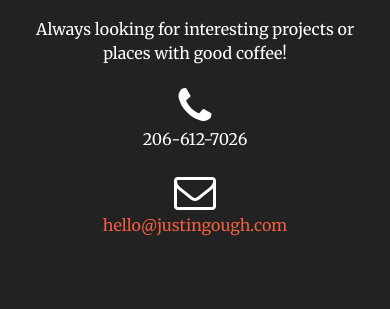
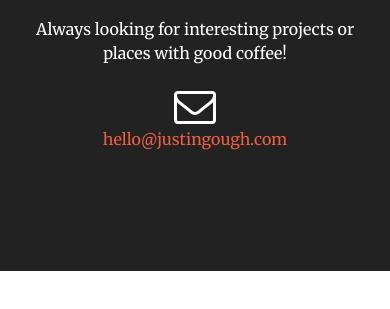
Before and after one commit to goughjustin/goughjustin.github.io, a plain HTML site: page index.html in a window 390 px wide. Shown: the part 635-944 px from the top of the page. After the commit the page ends 906 px from the top, so only its background shows below. Drawn offline with nearby package versions, Linux system fonts and the light colour scheme.

Commit message:
Removed Phone

```diff
--- a/index.html
+++ b/index.html
@@ -270,10 +270,10 @@
                     <hr class="primary">
                     <p>Always looking for interesting projects or places with good coffee!</p>
                 </div>
-                <div class="col-lg-4 col-lg-offset-2 text-center">
+<!--                 <div class="col-lg-4 col-lg-offset-2 text-center">
                     <i class="fa fa-phone fa-3x wow bounceIn"></i>
                     <p>206-612-7026</p>
-                </div>
+                </div> -->
                 <div class="col-lg-4 text-center">
                     <i class="fa fa-envelope-o fa-3x wow bounceIn" data-wow-delay=".1s"></i>
                     <p><a href="mailto:hello@justingough.com">hello@justingough.com</a></p>
```
